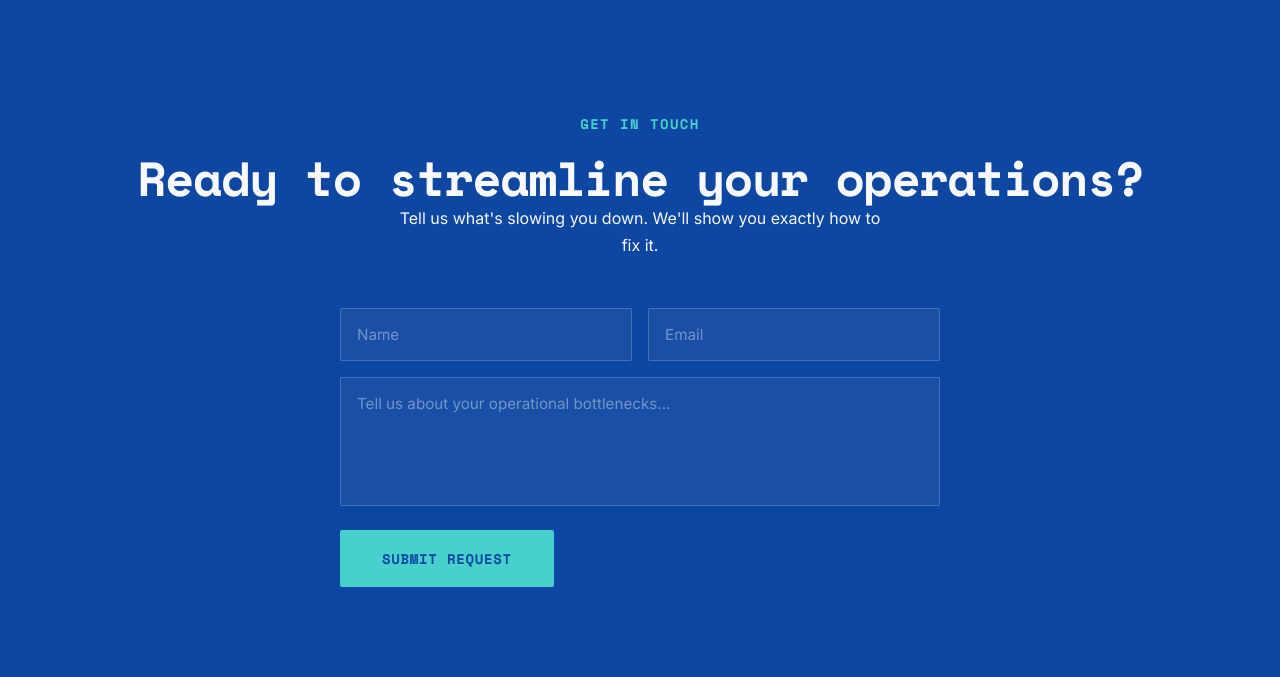
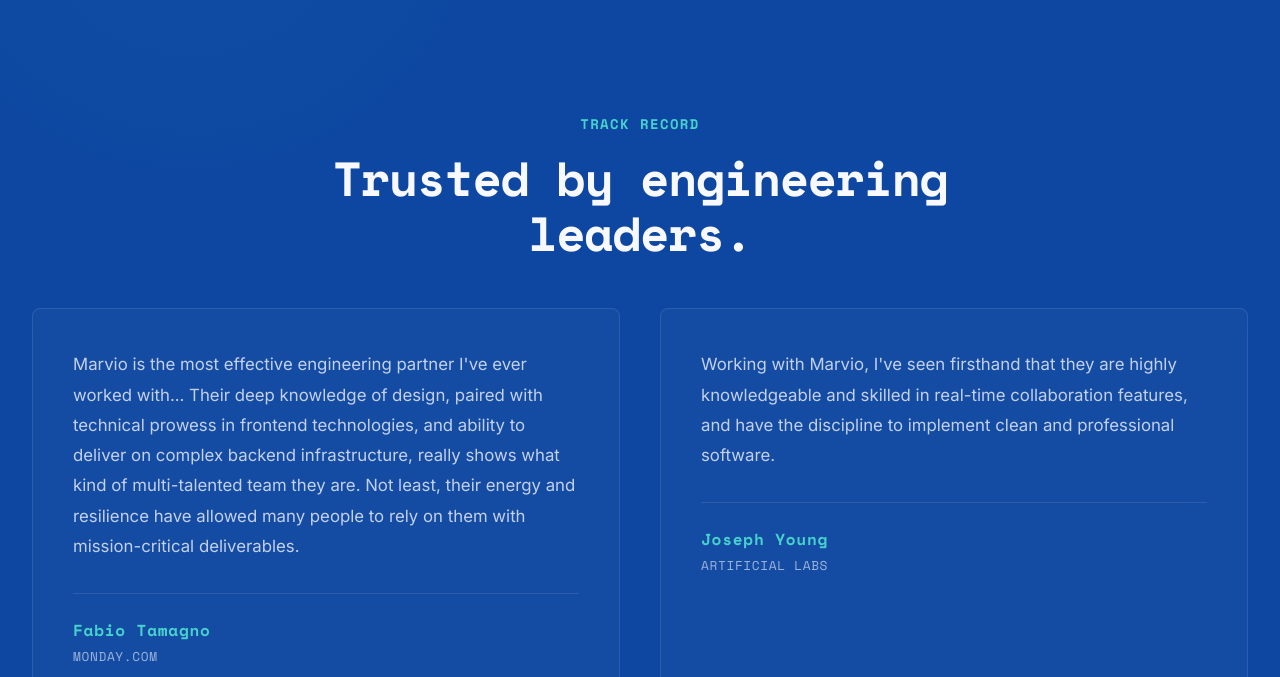
Before and after one commit to budaaaa/marvio.github.io, a plain HTML site: page index.html in a window 1280 px wide. Shown: the part 5850-6527 px from the top of the page. Drawn offline with nearby package versions, Linux system fonts and the light colour scheme.

Commit message:
Add testimonials section and fix reveal animation timing

```diff
--- a/index.html
+++ b/index.html
@@ -460,6 +460,88 @@
             font-weight: 700; text-transform: uppercase; letter-spacing: 0.05em; margin-top: 1rem;
         }
 
+        /* Testimonials */
+        #testimonials {
+            background: var(--text-dark);
+            padding: var(--space-xl) 0;
+            position: relative;
+            overflow: hidden;
+        }
+
+        .testimonials-glow {
+            position: absolute;
+            top: -50%;
+            left: -10%;
+            width: 50vw;
+            height: 50vw;
+            background: radial-gradient(circle, rgba(72, 209, 204, 0.05) 0%, transparent 70%);
+            pointer-events: none;
+            border-radius: 50%;
+        }
+
+        #testimonials > .container {
+            position: relative;
+            z-index: 2;
+        }
+
+        .testimonials-header {
+            text-align: center;
+            max-width: 800px;
+            margin: 0 auto var(--space-md) auto;
+        }
+
+        .testimonials-header .label { color: var(--indicator); }
+        .testimonials-header h2 { color: var(--bg-primary); }
+
+        .testimonials-grid {
+            display: grid;
+            grid-template-columns: repeat(auto-fit, minmax(300px, 1fr));
+            gap: 2.5rem;
+            margin-top: 3rem;
+        }
+
+        .testimonial-card {
+            position: relative;
+            padding: 2.5rem;
+            border-radius: 8px;
+            border: 1px solid rgba(248, 248, 255, 0.1);
+            background: rgba(248, 248, 255, 0.03);
+            backdrop-filter: blur(10px);
+            -webkit-backdrop-filter: blur(10px);
+        }
+
+        .testimonial-text {
+            position: relative;
+            z-index: 2;
+            font-size: 1.05rem;
+            line-height: 1.8;
+            margin-bottom: 2rem;
+            color: rgba(248, 248, 255, 0.9);
+        }
+
+        .testimonial-author {
+            display: flex;
+            align-items: center;
+            gap: 1rem;
+            border-top: 1px solid rgba(248, 248, 255, 0.1);
+            padding-top: 1.5rem;
+        }
+
+        .testimonial-author h4 {
+            margin-bottom: 0.2rem;
+            font-size: 1rem;
+            color: var(--indicator);
+            letter-spacing: 0.05em;
+        }
+
+        .testimonial-author span {
+            font-size: 0.8rem;
+            color: rgba(248, 248, 255, 0.6);
+            font-family: var(--font-mono);
+            text-transform: uppercase;
+            letter-spacing: 0.05em;
+        }
+
         /* Responsive */
         @media (max-width: 992px) {
             .hero-content { padding-left: 0; }
@@ -798,6 +880,43 @@
     </section>
     </div>
 
+    <!-- ==================== TESTIMONIALS ==================== -->
+    <section id="testimonials" class="dark-section">
+        <div class="testimonials-glow" aria-hidden="true"></div>
+        <div class="container">
+            <div class="testimonials-header">
+                <span class="label reveal-fade">Track Record</span>
+                <h2 class="reveal-fade">Trusted by engineering leaders.</h2>
+            </div>
+
+            <div class="testimonials-grid">
+                <div class="testimonial-card reveal-slide">
+                    <p class="testimonial-text">
+                        Marvio is the most effective engineering partner I've ever worked with... Their deep knowledge of design, paired with technical prowess in frontend technologies, and ability to deliver on complex backend infrastructure, really shows what kind of multi-talented team they are. Not least, their energy and resilience have allowed many people to rely on them with mission-critical deliverables.
+                    </p>
+                    <div class="testimonial-author">
+                        <div class="author-info">
+                            <h4>Fabio Tamagno</h4>
+                            <span>monday.com</span>
+                        </div>
+                    </div>
+                </div>
+
+                <div class="testimonial-card reveal-slide" style="transition-delay: 0.2s">
+                    <p class="testimonial-text">
+                        Working with Marvio, I've seen firsthand that they are highly knowledgeable and skilled in real-time collaboration features, and have the discipline to implement clean and professional software.
+                    </p>
+                    <div class="testimonial-author">
+                        <div class="author-info">
+                            <h4>Joseph Young</h4>
+                            <span>Artificial Labs</span>
+                        </div>
+                    </div>
+                </div>
+            </div>
+        </div>
+    </section>
+
     <!-- ==================== CTA (DARK) ==================== -->
     <section id="cta" class="dark-section">
         <div class="container">
@@ -948,7 +1067,7 @@
                         revealObs.unobserve(entry.target);
                     }
                 });
-            }, { threshold: 0.08 });
+            }, { rootMargin: "0px 0px -15% 0px", threshold: 0 });
 
             document.querySelectorAll('.reveal-fade, .reveal-slide, .reveal-card').forEach(function (el) {
                 revealObs.observe(el);
```
